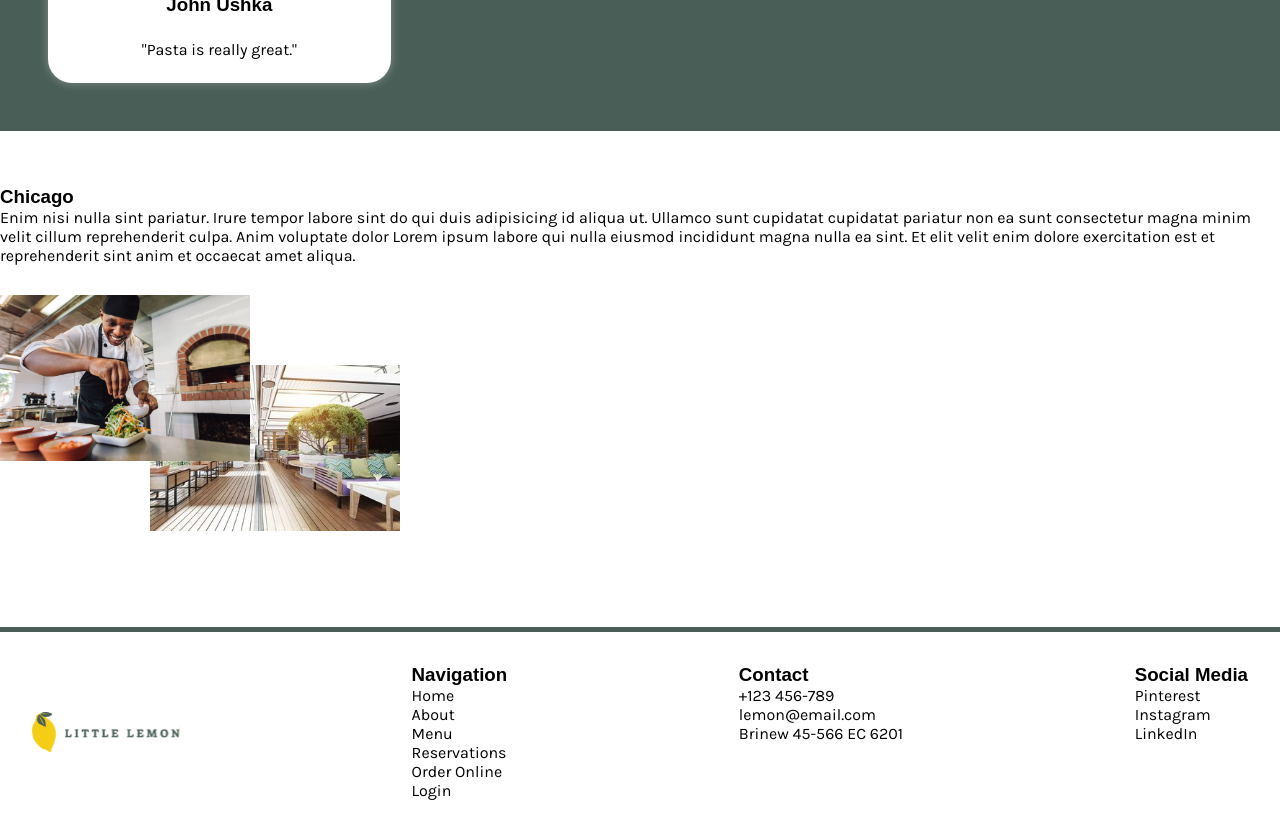
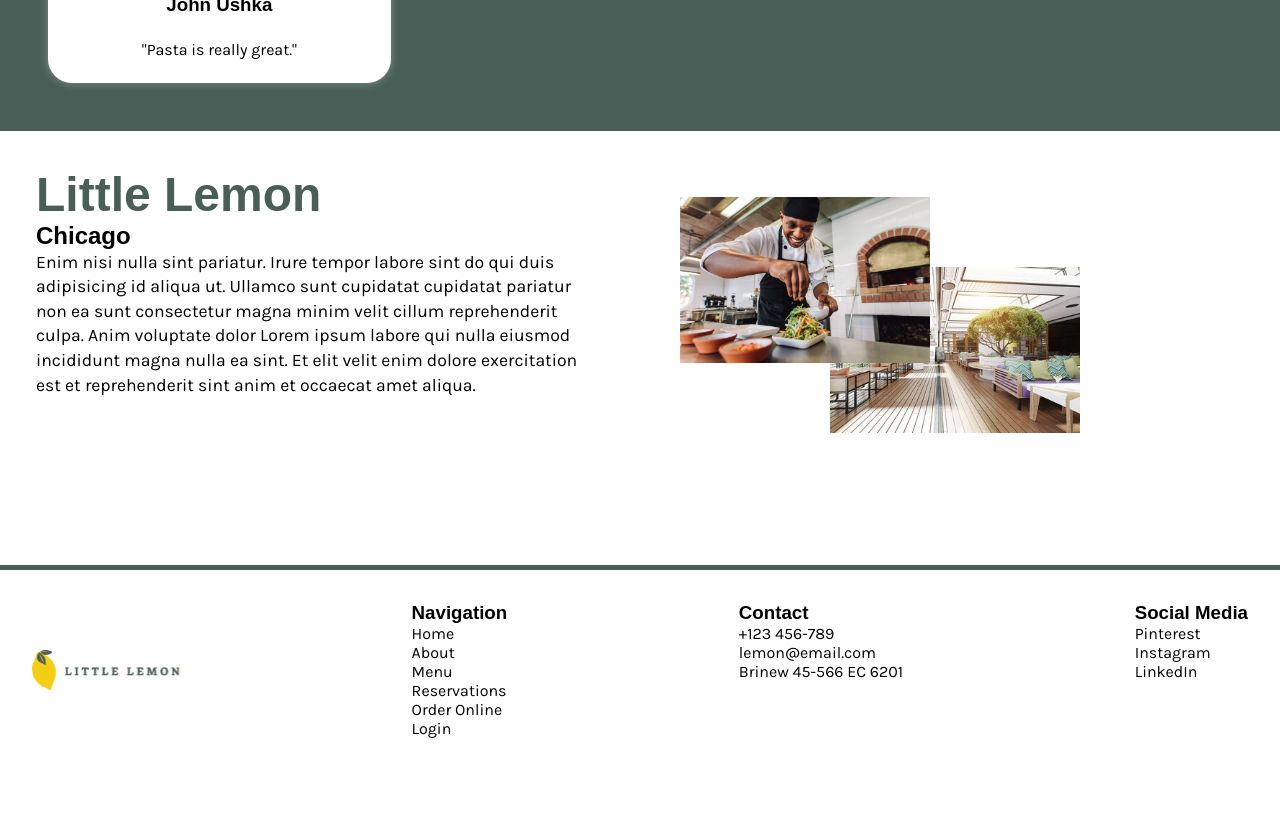
Before and after one commit to kegadev/ml-capstone, a React (Create React App) app: page / in a window 1280 px wide. Shown: the part 1840-2664 px from the top of the page. After the commit the page ends 2602 px from the top, so only its background shows below. Built offline with nearby package versions, Linux system fonts and the light colour scheme; a web font is replaced by a local one.

Commit message:
Update About.js

```diff
--- a/src/components/About.js
+++ b/src/components/About.js
@@ -3,7 +3,7 @@ import chef from "../assets/restaurant_chef_B.jpg";
 
 const About = () => {
   return (
-    <div className="about-container">
+    <div className="about">
       <div>
         <h2>Little Lemon</h2>
         <h3>Chicago</h3>
```
